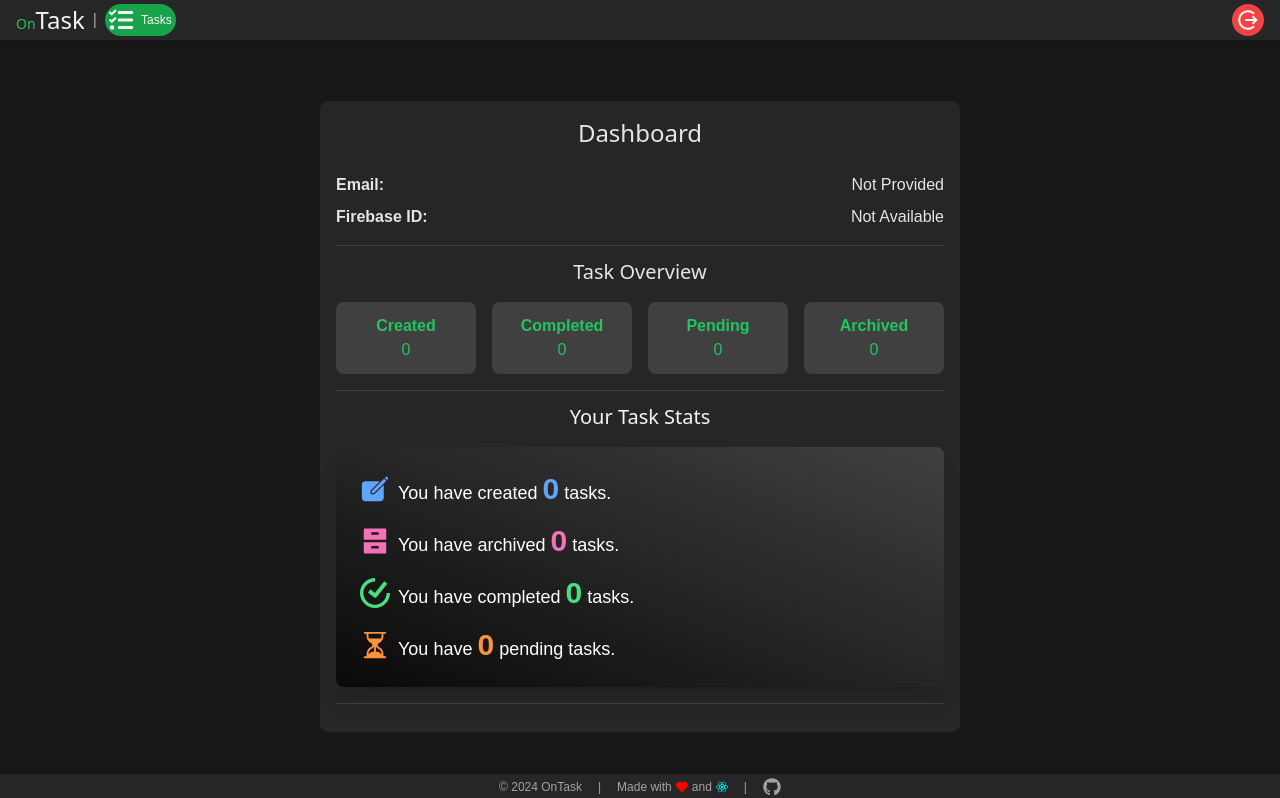
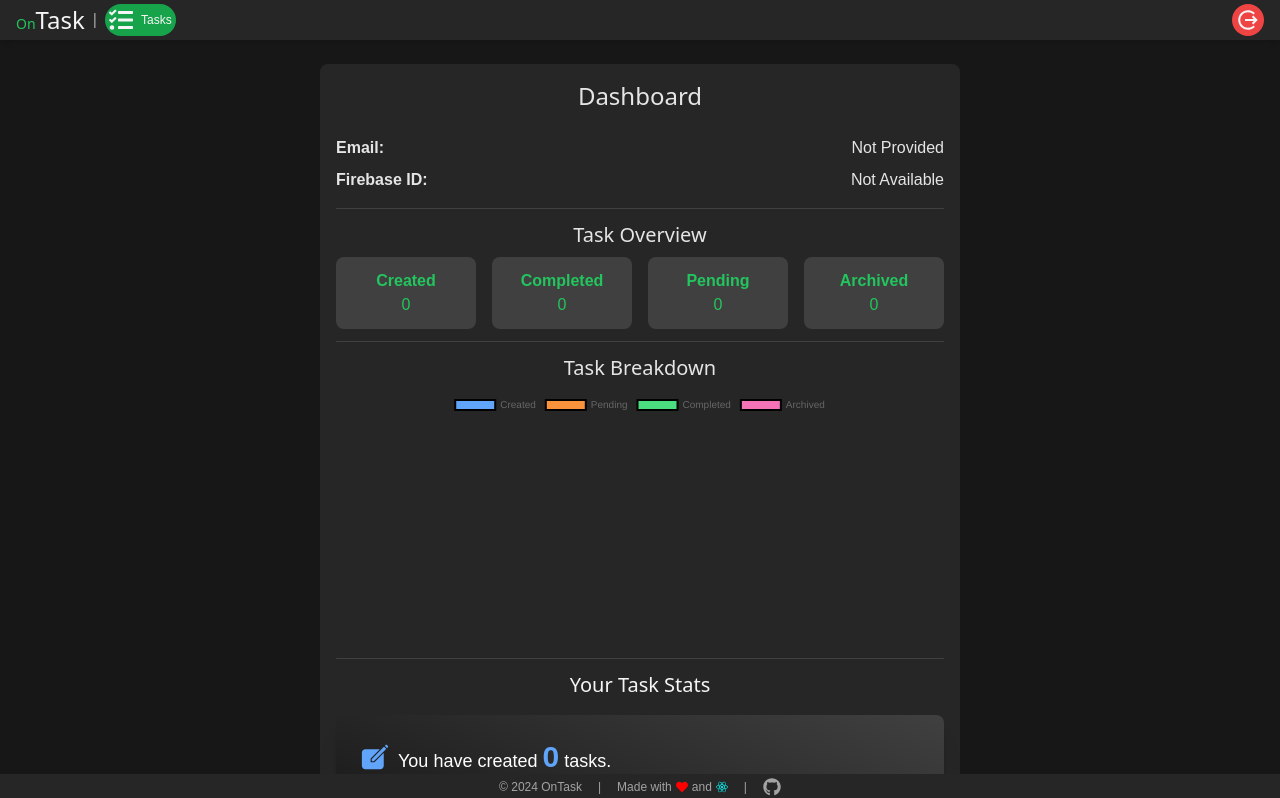
Before and after one commit to AslanReza/DoTask, a React (Create React App) app: page /dashboard in a window 1280 px wide. Shown: the top 798 px of the page. Built offline with nearby package versions, Linux system fonts and the light colour scheme; no server answers.

Commit message:
Add Task Data Chart in Dashboard Page

```diff
--- a/package.json
+++ b/package.json
@@ -3,10 +3,13 @@
   "version": "0.1.0",
   "private": true,
   "dependencies": {
+    "chart.js": "^4.4.7",
+    "chartjs-plugin-datalabels": "^2.2.0",
     "cra-template": "1.2.0",
     "firebase": "^11.1.0",
     "masonry-layout": "^4.2.2",
     "react": "^19.0.0",
+    "react-chartjs-2": "^5.2.0",
     "react-dom": "^19.0.0",
     "react-icons": "^5.4.0",
     "react-router-dom": "^7.0.2",
--- a/src/pages/DashboardPage.jsx
+++ b/src/pages/DashboardPage.jsx
@@ -4,19 +4,22 @@ import { IoMdLogOut } from 'react-icons/io'
 import { FaTasks } from 'react-icons/fa'
 import { useAuth } from '../context/AuthContext'
 import { db } from '../config/firebaseConfig'
+import {
+  collection,
+  query,
+  where,
+  getDocs,
+  doc,
+  getDoc,
+} from 'firebase/firestore'
 import { IoIosCreate } from 'react-icons/io'
 import { RiArchiveDrawerFill } from 'react-icons/ri'
 import { SiTicktick } from 'react-icons/si'
 import { BsHourglassSplit } from 'react-icons/bs'
+import { Doughnut } from 'react-chartjs-2'
+import { Chart as ChartJS, ArcElement, Tooltip, Legend } from 'chart.js'
 
-import {
-  doc,
-  getDoc,
-  collection,
-  query,
-  where,
-  getDocs,
-} from 'firebase/firestore'
+ChartJS.register(ArcElement, Tooltip, Legend)
 
 const DashboardPage = () => {
   const navigate = useNavigate()
@@ -93,10 +96,62 @@ const DashboardPage = () => {
     }
   }
 
+  const chartData = {
+    labels: ['Created', 'Pending', 'Completed', 'Archived'],
+    datasets: [
+      {
+        data: [
+          taskStats.created,
+          taskStats.pending,
+          taskStats.completed,
+          taskStats.archived,
+        ],
+        backgroundColor: ['#60A5FA', '#FB923C', '#4ADE80', '#F472B6'],
+        hoverBackgroundColor: ['#347acf', '#d27426', '#239a4e', '#b33274'],
+        borderWidth: 2,
+        borderColor: '#000',
+      },
+    ],
+  }
+
+  const chartOptions = {
+    responsive: true,
+    maintainAspectRatio: false,
+    plugins: {
+      legend: {
+        position: 'top',
+        labels: {
+          font: {
+            size: 10,
+          },
+        },
+      },
+      tooltip: {
+        backgroundColor: 'rgba(0, 0, 0, 0.7)',
+        titleColor: '#fff',
+        bodyColor: '#fff',
+      },
+      datalabels: {
+        borderRadius: 10,
+        borderWidth: 2,
+        borderColor: '#fff',
+        align: 'start',
+        anchor: 'end',
+        offset: 10,
+        color: '#fff',
+        font: {
+          weight: 'bold',
+          size: 14,
+        },
+      },
+    },
+    cutout: '55%',
+  }
+
   return (
     <div className="bg-neutral-900 text-neutral-200">
       {/* Navigation */}
-      <nav className="flex w-full fixed top-0 bg-neutral-800 shadow-md px-4 py-1 text-neutral-100 justify-between items-center">
+      <nav className="flex w-full z-40 bg-neutral-800 shadow-md px-4 py-1 text-neutral-100 justify-between items-center">
         <div className="flex items-center gap-2">
           <h1 className="text-2xl rubik-80s-fade-regular">
             <span className="text-sm text-green-500">On</span>Task
@@ -124,8 +179,8 @@ const DashboardPage = () => {
       </nav>
 
       {/* Main content */}
-      <div className="mt-[40px] z-0 mb-1 w-full justify-center items-center flex h-[94vh]">
-        <div className="bg-neutral-800 w-full sm:w-[80%] md:w-[50%] h-auto rounded-lg p-4">
+      <div className="z-[-10] w-full justify-center items-center flex h-auto">
+        <div className="bg-neutral-800 w-full sm:w-[80%] md:w-[50%] mt-6 mb-12 rounded-lg p-4">
           {/* Profile Header */}
           <div className="text-center mb-6 text-2xl">
             <h1>Dashboard</h1>
@@ -143,9 +198,9 @@ const DashboardPage = () => {
           </div>
           {/* Divider */}
           <div className="bg-neutral-700 p-[0.5px] my-3 rounded-full"></div>
+
+          {/* Task Overview Section */}
           <h1 className="text-xl text-center mb-2">Task Overview</h1>
-          {/* Task Overview Section */}
-          <div className="flex flex-col mb-4">
           <div className="flex flex-col sm:flex-row text-green-500 justify-between gap-4 mt-2">
             <div className="bg-neutral-700 p-3 rounded-lg w-full text-center">
               <p className="font-semibold">Created</p>
@@ -164,13 +219,23 @@ const DashboardPage = () => {
               <p>{taskStats.archived}</p>
             </div>
           </div>
+          {/* Divider */}
+          <div className="bg-neutral-700 p-[0.5px] my-3 rounded-full"></div>
+
+          {/* Task Stats Chart (Doughnut) */}
+          <h1 className="text-xl text-center">Task Breakdown</h1>
+          <div className="my-2 w-full flex  items-center flex-col justify-center h-64 ">
+            <Doughnut options={chartOptions} data={chartData} />
           </div>
+
+          {/* Divider */}
           <div className="bg-neutral-700 p-[0.5px] my-3 rounded-full"></div>
-          {/* Task Details Section */}
+
+          {/* Task Stats */}
           <h1 className="text-xl text-neutral-100 text-center mb-0">
             Your Task Stats
           </h1>
-          <div className="flex items-stretch flex-col  justify-start my-4 p-4 bg-gradient-to-tr from-neutral-950 to-neutral-700 rounded-lg shadow-xl">
+          <div className="flex items-stretch flex-col justify-start my-4 p-4 bg-gradient-to-tr from-neutral-950 to-neutral-700 rounded-lg shadow-xl">
             <div className="flex flex-col">
               <div className="flex items-center cursor-pointer gap-2 text-white hover:bg-blue-700 p-2 rounded-lg transition duration-300 ease-in-out">
                 <span className="text-3xl text-blue-400">
@@ -223,6 +288,7 @@ const DashboardPage = () => {
               </div>
             </div>
           </div>
+
           {/* Divider */}
           <div className="bg-neutral-700 p-[0.5px] my-3 rounded-full"></div>
         </div>
```
Also changed, not shown: 1 other file (tests, documents, lock files or other folders). Lines whose indentation alone changed are shown as unchanged.
